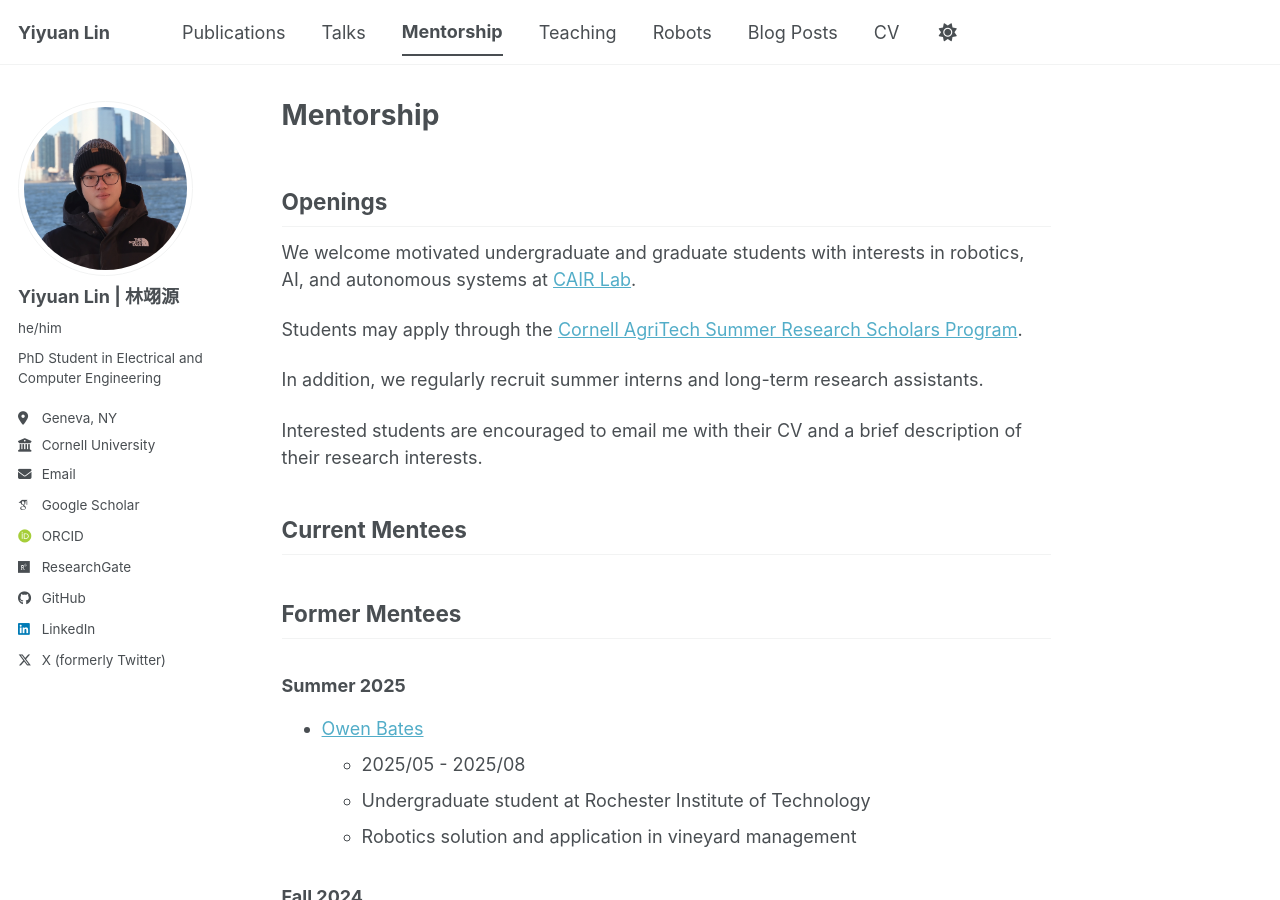
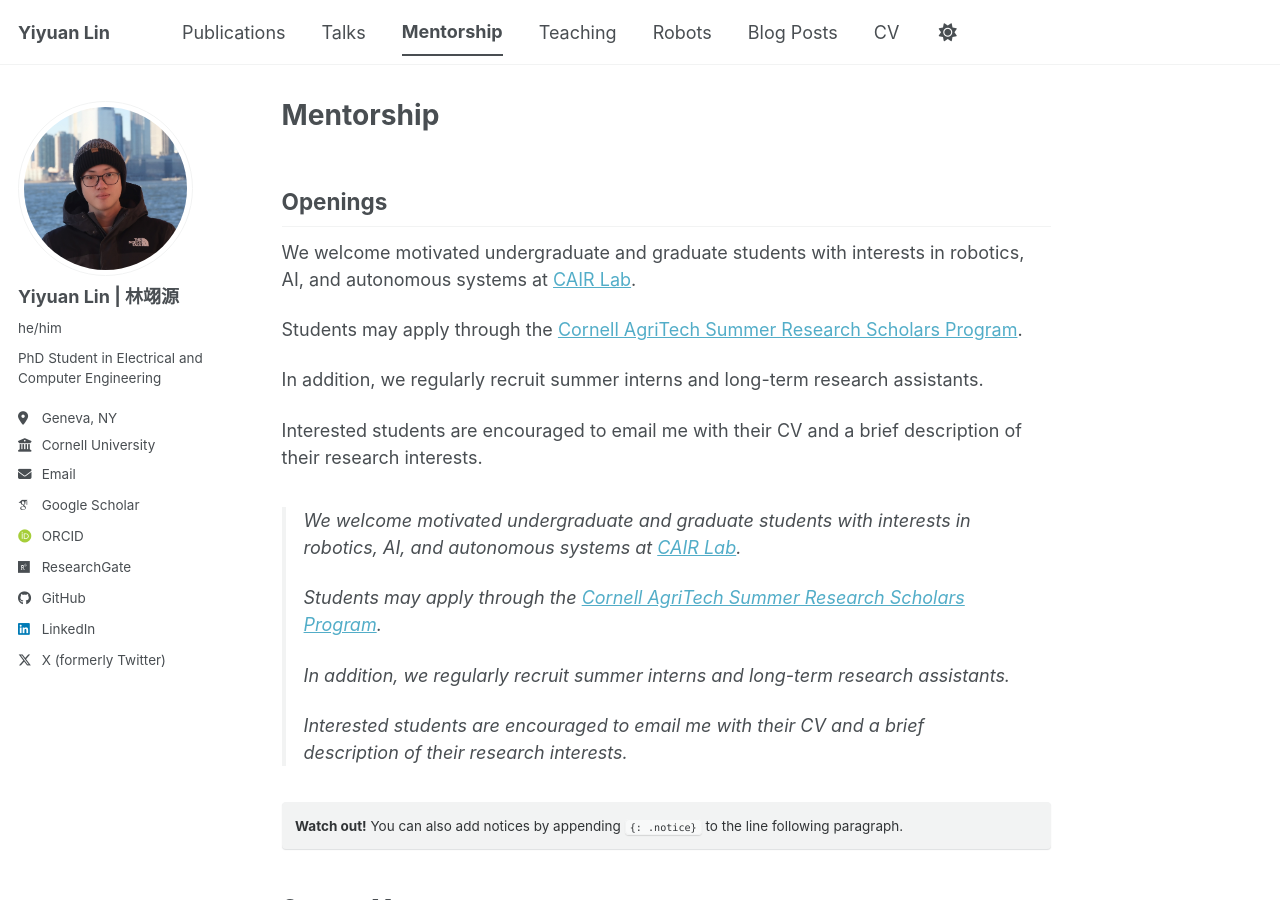
Before and after one commit to YiyuanLinXX/YiyuanLinXX.github.io, a Jekyll site: the page built from _pages/mentorship.md, in a window 1280 px wide and 900 px high. Built offline with Jekyll 4.4.1, drawn with Linux system fonts in a browser that asks for light colours; some web fonts are replaced; a script bundle is joined from its source files by our own code; library files that are not in the unit come from our copies.

Commit message:
update opening

```diff
--- a/_pages/mentorship.md
+++ b/_pages/mentorship.md
@@ -15,6 +15,16 @@ In addition, we regularly recruit summer interns and long-term research assistan
 
 Interested students are encouraged to email me with their CV and a brief description of their research interests.
 
+> We welcome motivated undergraduate and graduate students with interests in robotics, AI, and autonomous systems at [CAIR Lab](https://www.cair.cornell.edu/).
+>
+> Students may apply through the [Cornell AgriTech Summer Research Scholars Program](https://cals.cornell.edu/cornell-agritech/our-expertise/student-programs/summer-scholars).
+>
+> In addition, we regularly recruit summer interns and long-term research assistants.
+>
+> Interested students are encouraged to email me with their CV and a brief description of their research interests.
+
+**Watch out!** You can also add notices by appending `{: .notice}` to the line following paragraph.
+{: .notice}
 
 ## Current Mentees
 
```
